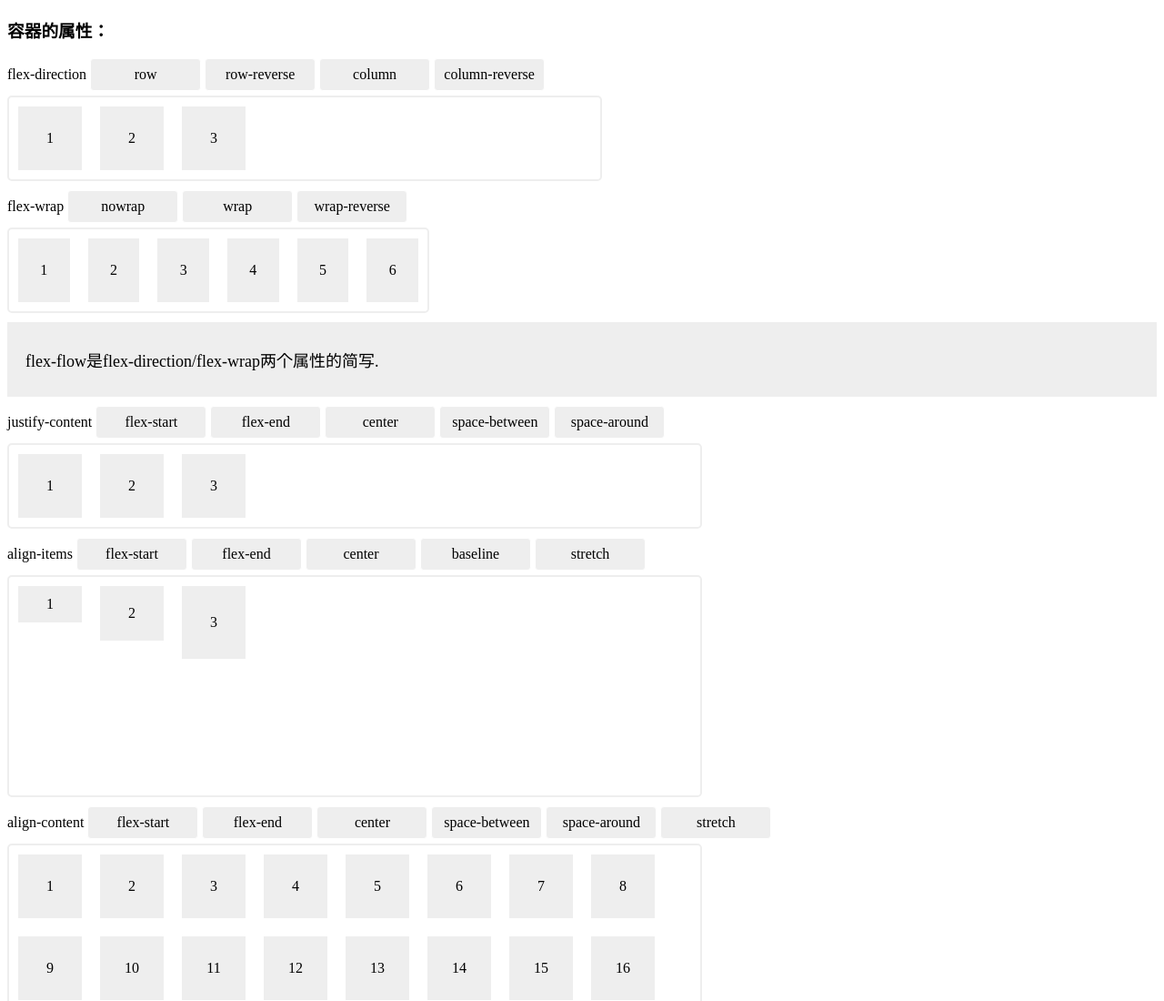
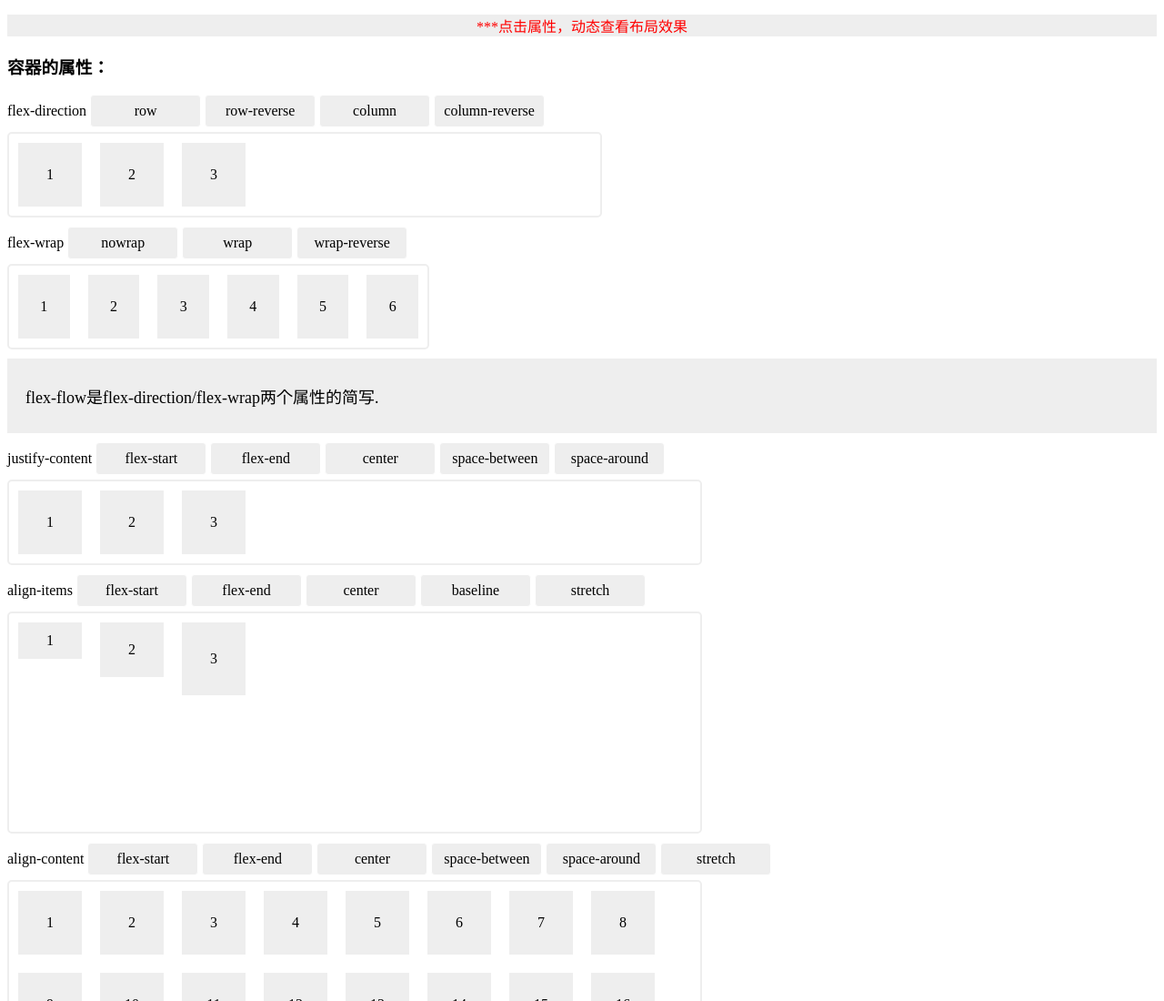
Before and after one commit to ngd-b/FlexLayout, a plain HTML site: page index.html in a window 1280 px wide. Shown: the top 1100 px of the page at 91% size. Drawn offline with Linux system fonts and the light colour scheme.

Commit message:
add a desc

```diff
--- a/index.html
+++ b/index.html
@@ -7,6 +7,7 @@
 </head>
 <body>
 	<div class="container">
+		<p style="background-color:#eee;text-align:center;color:red;">***点击属性，动态查看布局效果</p>
 		<h3>容器的属性：</h3>
 		<div class="container-item">
 			<div class="select">
@@ -225,8 +226,14 @@
 
 	window.onload=function(){
 		selectItem();
-		console.log(document.getElementsByClassName("box-direction")[0].style
-);
+		let div = document.getElementsByClassName("container")[0];
+		for(let key in div){
+			console.log(key,div[key]);
+		}
+		div.onpointerdown=function(ev){
+			console.log(ev.pointerId);
+			div.setPointerCapture(ev.pointerId);
+		};
 	};
 </script>
 </html>
```
